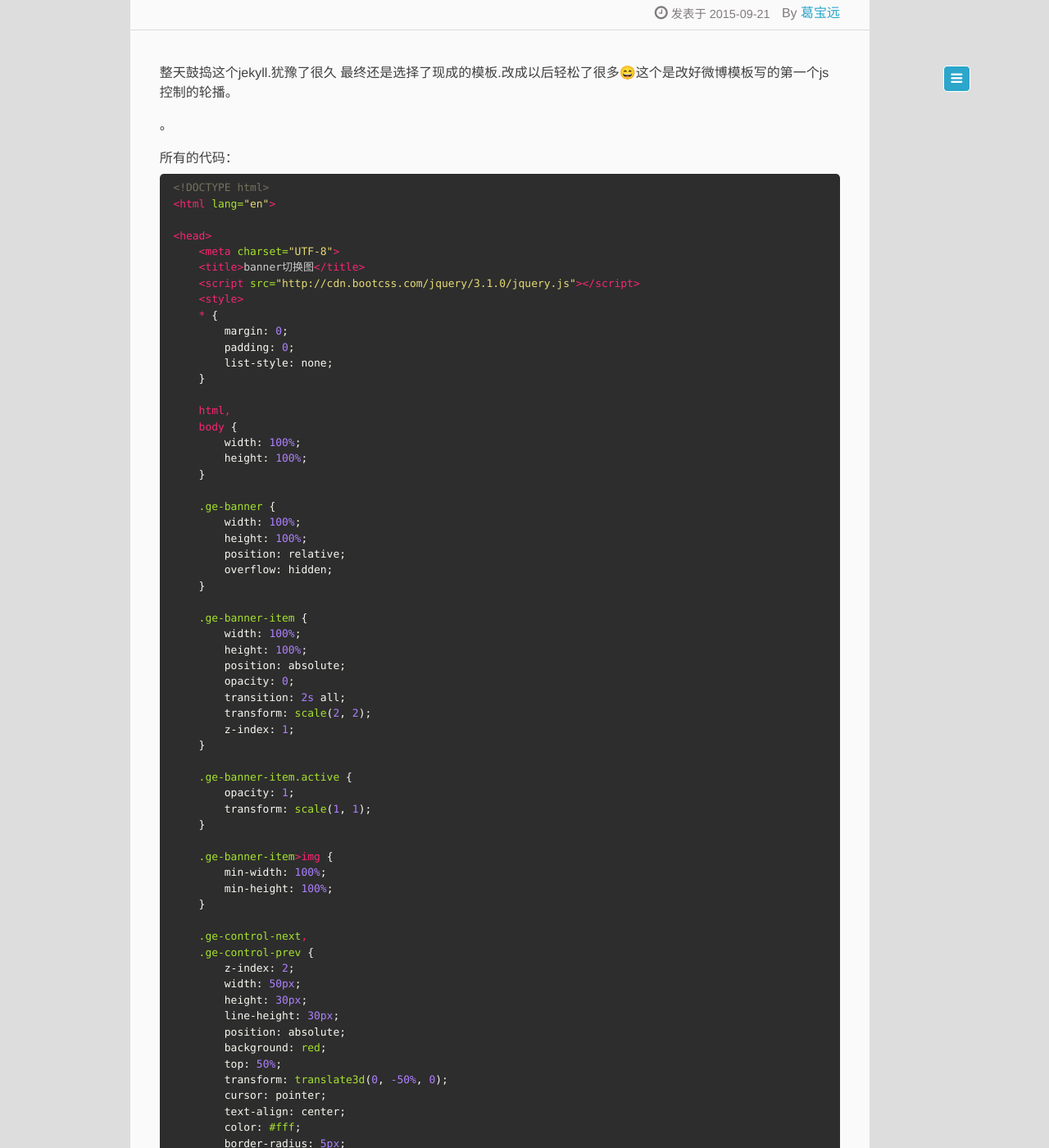
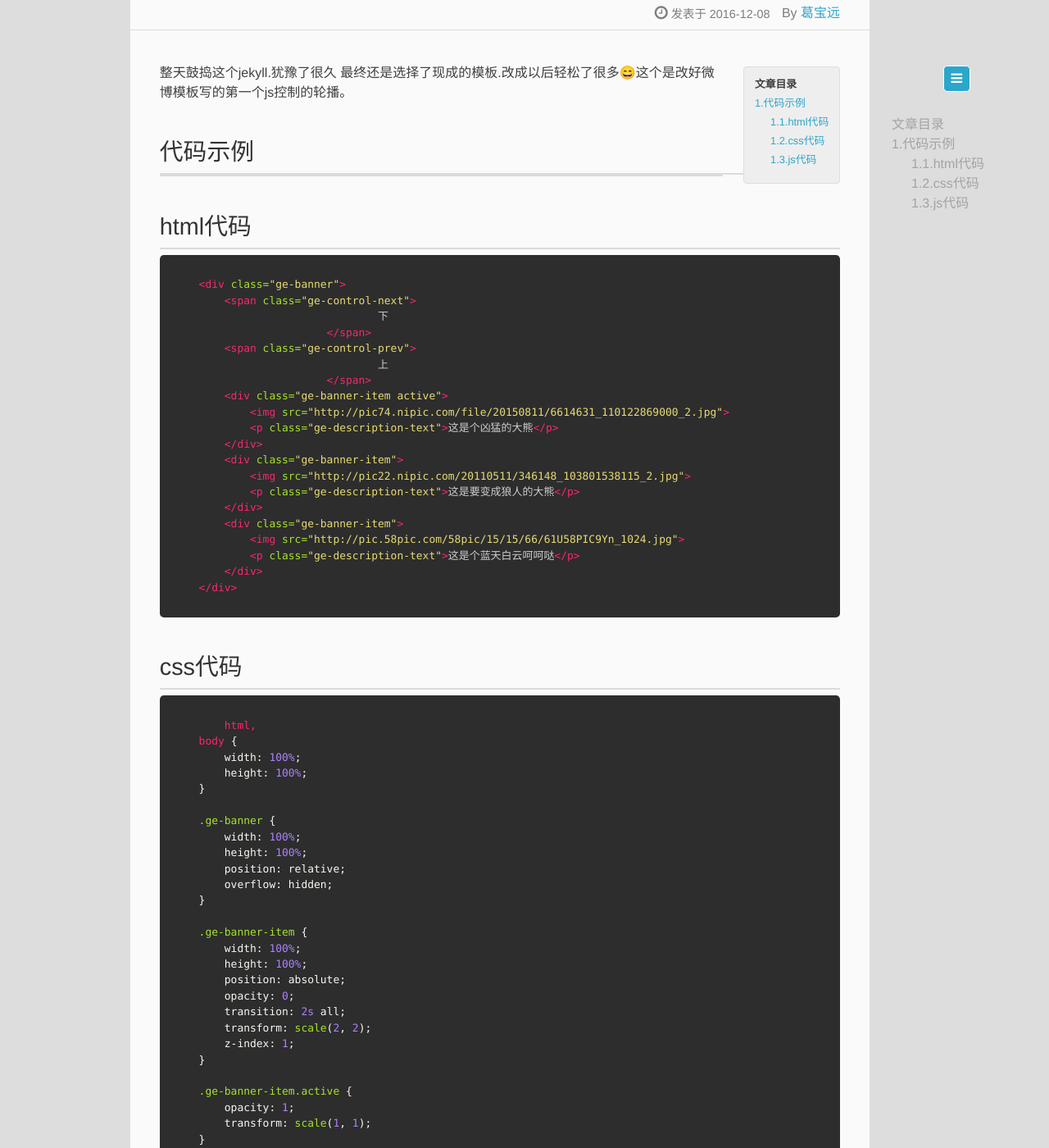
Before and after one commit to gebaoyuan/gebaoyuan.github.io, a Jekyll site: the page built from _posts/2016-12-08-自定义的轮播.md, in a window 1280 px wide and 1400 px high, scrolled down 306 px. Shown: the whole window at 82% size. Built offline with Jekyll 4.4.1, drawn with Linux system fonts in a browser that asks for light colours; emoji names are drawn with the system emoji font; Markdown is read by kramdown in place of the engine named in the settings; comment, search, counter and statistics services are not loaded; some of the changed text lies outside the part shown.

Commit message:
修改css博客

````diff
--- a/_posts/2015-09-21-自定义的轮播.md
+++ b/_posts/2016-12-08-自定义的轮播.md
@@ -9,11 +9,149 @@ title: '结合css3写的一个轮播小demo'
 
 <!--more-->
 
-。
+# 代码示例
+-----
 
-所有的代码：
+## html代码
+```html
+
+    <div class="ge-banner">
+        <span class="ge-control-next">
+				下
+			</span>
+        <span class="ge-control-prev">
+				上
+			</span>
+        <div class="ge-banner-item active">
+            <img src="http://pic74.nipic.com/file/20150811/6614631_110122869000_2.jpg">
+            <p class="ge-description-text">这是个凶猛的大熊</p>
+        </div>
+        <div class="ge-banner-item">
+            <img src="http://pic22.nipic.com/20110511/346148_103801538115_2.jpg">
+            <p class="ge-description-text">这是要变成狼人的大熊</p>
+        </div>
+        <div class="ge-banner-item">
+            <img src="http://pic.58pic.com/58pic/15/15/66/61U58PIC9Yn_1024.jpg">
+            <p class="ge-description-text">这是个蓝天白云呵呵哒</p>
+        </div>
+    </div>
+
+```
+## css代码
+```css
+
+	html,
+    body {
+        width: 100%;
+        height: 100%;
+    }
+
+    .ge-banner {
+        width: 100%;
+        height: 100%;
+        position: relative;
+        overflow: hidden;
+    }
+
+    .ge-banner-item {
+        width: 100%;
+        height: 100%;
+        position: absolute;
+        opacity: 0;
+        transition: 2s all;
+        transform: scale(2, 2);
+        z-index: 1;
+    }
+
+    .ge-banner-item.active {
+        opacity: 1;
+        transform: scale(1, 1);
+    }
+
+    .ge-banner-item>img {
+        min-width: 100%;
+        min-height: 100%;
+    }
+
+    .ge-control-next,
+    .ge-control-prev {
+        z-index: 2;
+        width: 50px;
+        height: 30px;
+        line-height: 30px;
+        position: absolute;
+        background: red;
+        top: 50%;
+        transform: translate3d(0, -50%, 0);
+        cursor: pointer;
+        text-align: center;
+        color: #fff;
+        border-radius: 5px;
+    }
+
+    .ge-control-prev {
+        left: 50px;
+    }
+
+    .ge-control-next {
+        right: 50px;
+    }
+    .ge-description-text{
+    	color: #fff;
+    	background: rgba(0,0,0,.6);
+    	text-align: center;
+    	width:100%;
+    	height: 60px;
+    	line-height: 60px;
+    	position: absolute;
+    	bottom: 0;
+    	left: 0;
+    }
+
+```
+
+## js代码
+
+```js
+
+	$(function() {
+
+	    var index = 0,
+	        itemsLength = $('.ge-banner-item').length,
+	        timer = null;
+	    $('.ge-control-next').click(function() {
+	        setTimer(timer);
+	        index--;
+	        changeWithIndex();
+	    });
+	    $('.ge-control-prev').click(function() {
+	        setTimer(timer);
+	        index++;
+	        changeWithIndex();
+	    });
+	    setTimer();
+
+	    function changeWithIndex() {
+	        index = index >= 0 ? (index >= itemsLength ? 0 : index) : itemsLength - 1;
+	        $('.ge-banner-item.active').removeClass('active');
+	        $('.ge-banner-item:eq(' + index + ')').addClass('active');
+	    }
+
+	    function setTimer() {
+	        clearInterval(timer);
+	        timer = setInterval(function() {
+	            index++;
+	            changeWithIndex();
+	        }, 10000);
+	    }
+
+	});
+
+```
+#### 所有的代码：
 
 ```html
+
 <!DOCTYPE html>
 <html lang="en">
 
````
